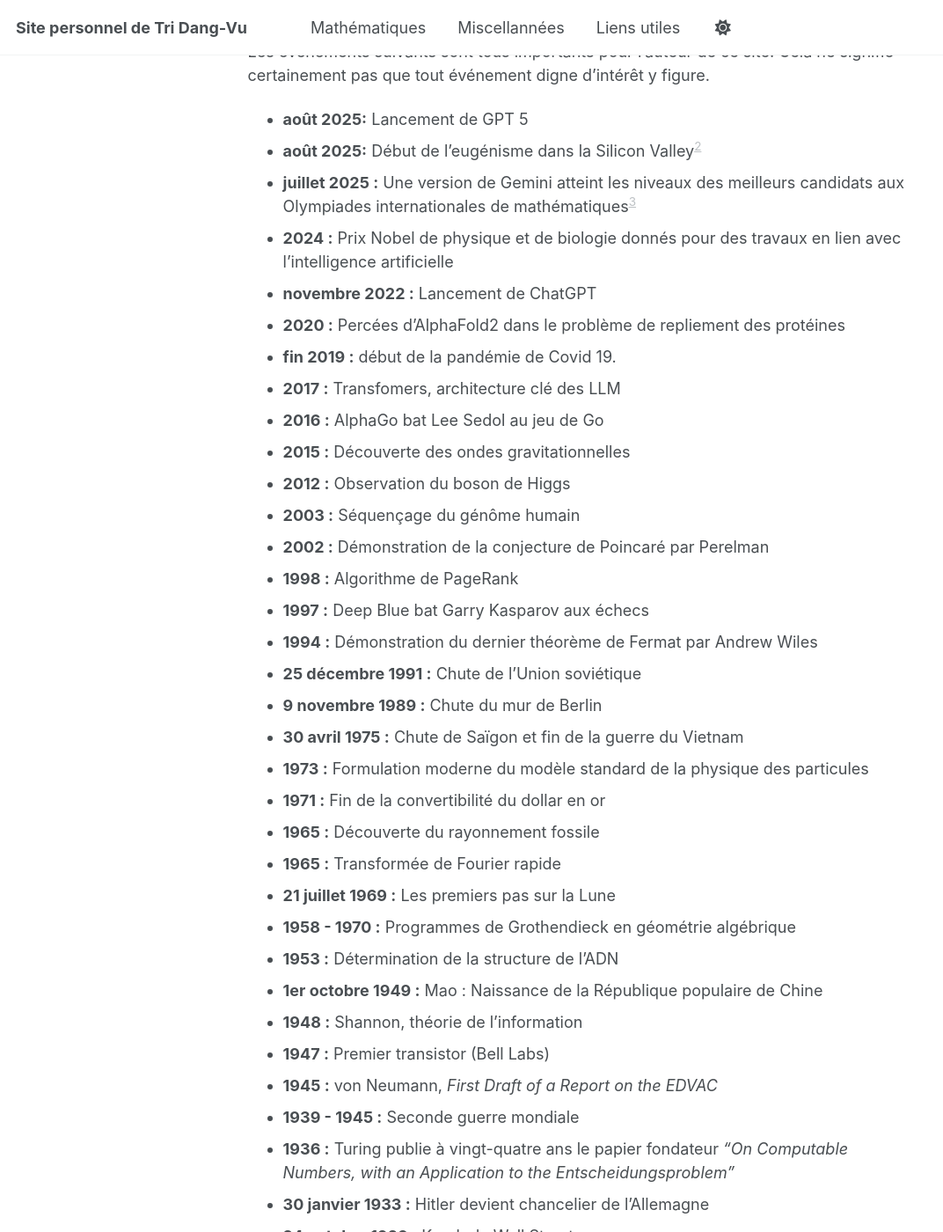
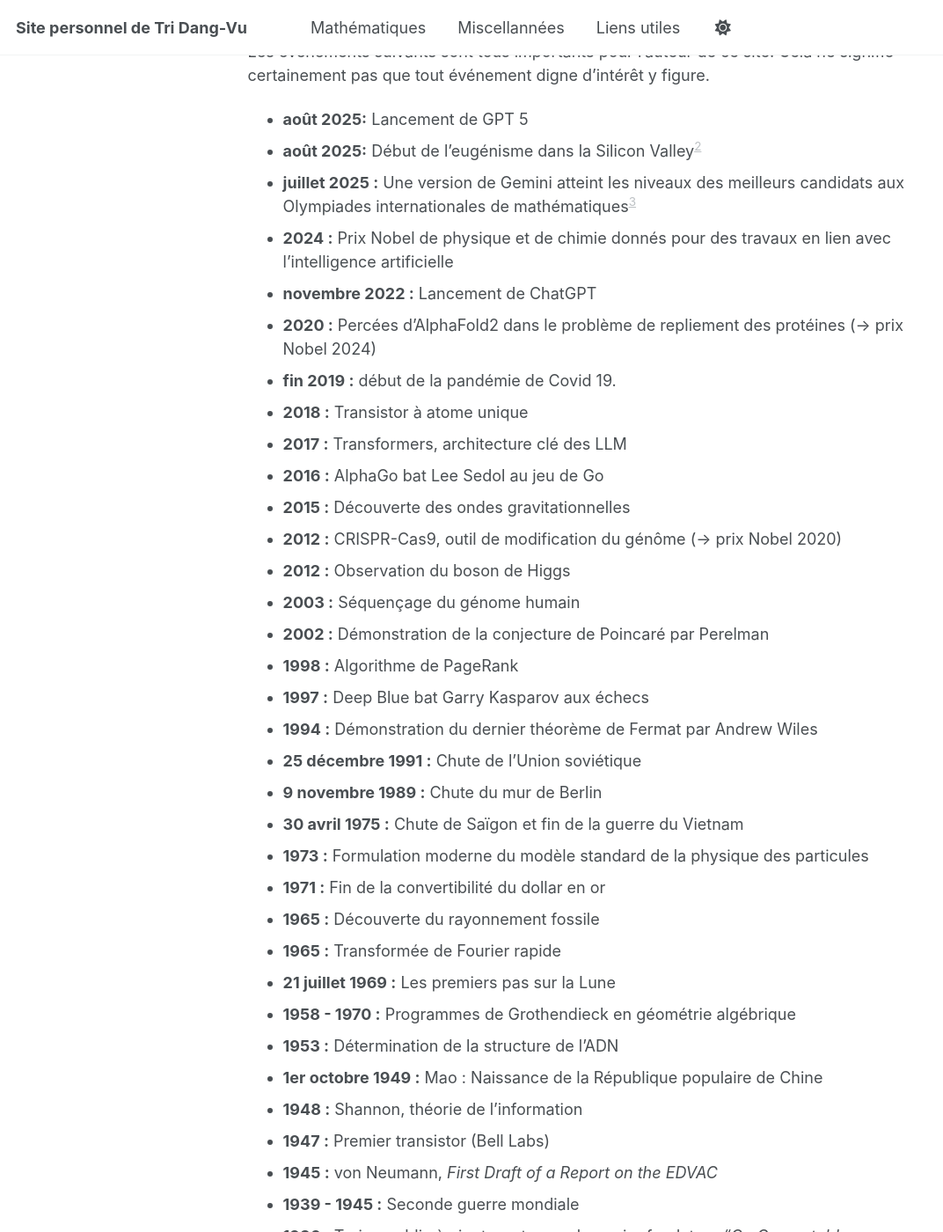
Before and after one commit to tridangvu/tridangvu.github.io, a Jekyll site: the page built from index.md, in a window 1280 px wide and 1400 px high, scrolled down 558 px. Shown: the whole window at 88% size, without its empty margins (0-1072 px from the left). Built offline with Jekyll 4.4.1, drawn with Linux system fonts in a browser that asks for light colours; a script that is not in the unit is left out; some of the changed text lies outside the part shown.

Commit message:
Update index.md

```diff
--- a/index.md
+++ b/index.md
@@ -26,15 +26,17 @@ Les événements suivants sont tous importants pour l'auteur de ce site. Cela ne
 - **août 2025:** Lancement de GPT 5
 - **août 2025:** Début de l'eugénisme dans la Silicon Valley[^2]
 - **juillet 2025 :** Une version de Gemini atteint les niveaux des meilleurs candidats aux Olympiades internationales de mathématiques[^3]
-- **2024 :** Prix Nobel de physique et de biologie donnés pour des travaux en lien avec l'intelligence artificielle
+- **2024 :** Prix Nobel de physique et de chimie donnés pour des travaux en lien avec l'intelligence artificielle
 - **novembre 2022 :** Lancement de ChatGPT
-- **2020 :** Percées d'AlphaFold2 dans le problème de repliement des protéines
+- **2020 :** Percées d'AlphaFold2 dans le problème de repliement des protéines (-> prix Nobel 2024)
 - **fin 2019 :** début de la pandémie de Covid 19.
-- **2017 :** Transfomers, architecture clé des LLM
+- **2018 :** Transistor à atome unique
+- **2017 :** Transformers, architecture clé des LLM
 - **2016 :** AlphaGo bat Lee Sedol au jeu de Go
 - **2015 :** Découverte des ondes gravitationnelles
+- **2012 :** CRISPR-Cas9, outil de modification du génôme (-> prix Nobel 2020)
 - **2012 :** Observation du boson de Higgs
-- **2003 :** Séquençage du génôme humain
+- **2003 :** Séquençage du génome humain
 - **2002 :** Démonstration de la conjecture de Poincaré par Perelman
 - **1998 :** Algorithme de PageRank
 - **1997 :** Deep Blue bat Garry Kasparov aux échecs
```
Also changed, not shown: other parts of index.md (+7 -9 lines).
